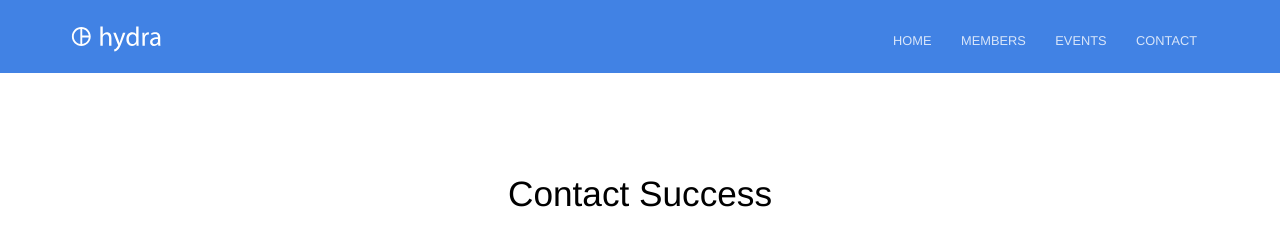
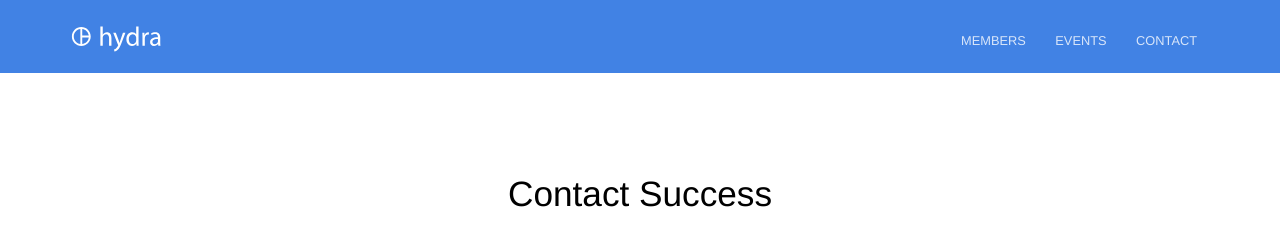
Before and after one commit to urbanhealth/urbanhealth.github.io, a Jekyll site: the page built from contact-success.html, in a window 1280 px wide. Shown: the top 226 px of the page. Built offline with Jekyll 4.4.1, drawn with Linux system fonts in a browser that asks for light colours.

Commit message:
Updated '_data/navigation.yml' via CloudCannon

```diff
--- a/_data/navigation.yml
+++ b/_data/navigation.yml
@@ -1,7 +1,3 @@
-- name: Home
-  link: /home/
-  new_window: false
-  highlight: false
 - name: Members
   link: /members/
   new_window: false
```
